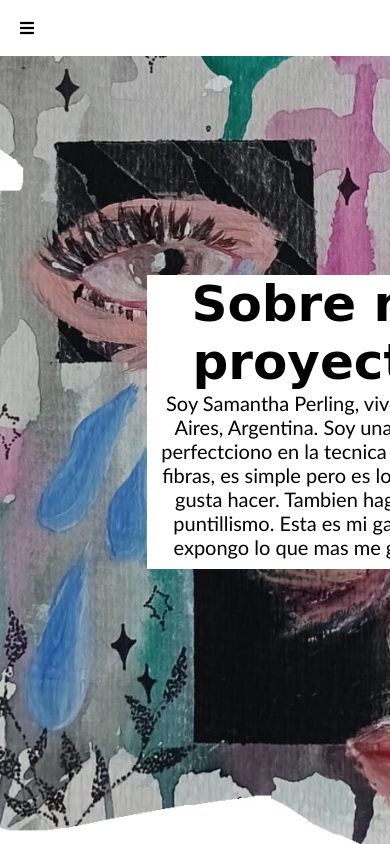
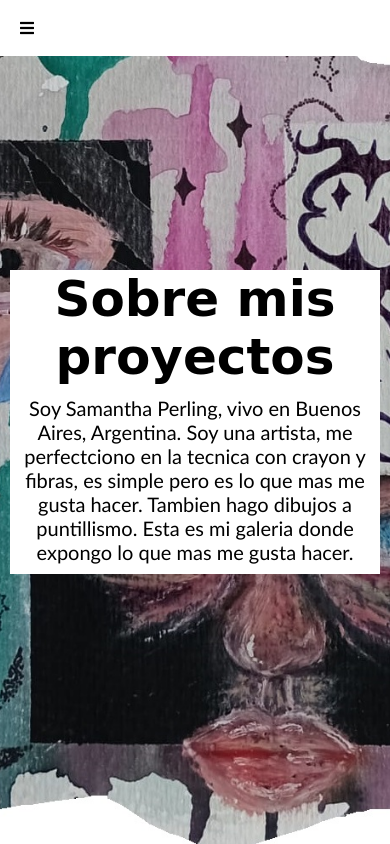
Before and after one commit to vickyyg/Art-gallery, a plain HTML site: page about.html in a window 390 px wide. Drawn offline with Linux system fonts and the light colour scheme; a web font is replaced by a local one.

Commit message:
terminado

```diff
--- a/about.css
+++ b/about.css
@@ -43,17 +43,22 @@
     }
     #about{
        background-image: url(img/photo9.jpeg);
-       background-repeat: none;
-       width: auto;
-       padding: 0;
-       min-width: 100vh;
-       background-position: -90px;
+       background-repeat: no-repeat;
+        width: 100%;
+        padding: 0;
+        min-height: 100vh;
+        background-position: center;
+        display: flex; /* Usar flexbox */
+        justify-content: center; /* Centrar horizontalmente */
+        align-items: center; /* Centrar verticalmente */
     }
     .container-2{
-       width: 370px;
-       margin-right: 180px;
+        max-width: 370px; /* Establece el ancho máximo */
+        padding: 0 10px; /* Añade padding horizontal para espacio interno */
+        box-sizing: border-box; /* Incluye el padding y el borde dentro del ancho total */
+        text-align: center; /* Centra el texto dentro del contenedor */
     }
     .container-2 p{
-        margin-right: 10px;
+        margin: 10px 0; /* Añade un margen vertical */
     }
 }
--- a/contacto.css
+++ b/contacto.css
@@ -41,15 +41,27 @@
         margin: 0;
         padding: 0;
     }
-    #contacto{
-       background-image: url(img/photo3.jpeg);
-       width: auto;
-       padding: 0;
-       min-width: 100vh;
-       background-position: center;
-    }
-    .container-2{
-        margin-right: 198px;
+    #contacto {
+        background-image: url(img/photo3.jpeg);
+        background-repeat: no-repeat;
+        width: 100%;
+        padding: 0;
+        min-height: 100vh;
+        background-position: center;
+        display: flex; /* Usar flexbox */
+        justify-content: center; /* Centrar horizontalmente */
+        align-items: center; /* Centrar verticalmente */
     }
 
+
+    .container-2 {
+        max-width: 370px; /* Establece el ancho máximo */
+        padding: 0 10px; /* Añade padding horizontal para espacio interno */
+        box-sizing: border-box; /* Incluye el padding y el borde dentro del ancho total */
+        text-align: center; /* Centra el texto dentro del contenedor */
+    }
+
+    .container-2 p {
+        margin: 10px 0; /* Añade un margen vertical */
+    }
 }
```
